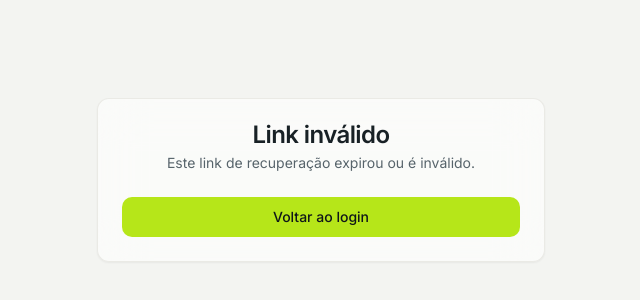
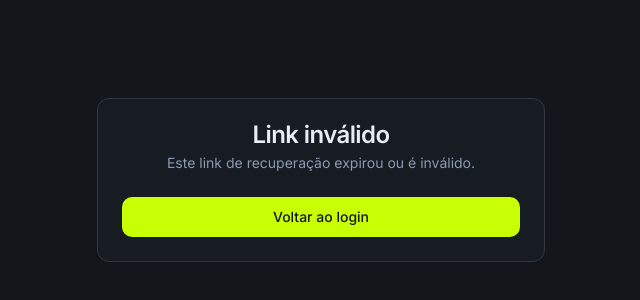
Before and after one commit to augustodeazevedo-beep/studyai-plataforma, a React (Vite) app: page /reset-password in a window 1280 px wide. Shown: the part 220-520 px from the top of the page, without its empty margins (319-959 px from the left). Built offline with nearby package versions, Linux system fonts and the light colour scheme; no server answers; the HTML template or start-up script is replaced by a standard one.

Commit message:
refactor: apply Advocacy.AI Visual Identity v2.1 dark theme to Study.AI

```diff
--- a/src/index.css
+++ b/src/index.css
@@ -1,142 +1,301 @@
-@import url('https://fonts.googleapis.com/css2?family=Space+Grotesk:wght@300;400;500;600;700&family=Inter:wght@300;400;500;600;700&display=swap');
+@import url('https://fonts.googleapis.com/css2?family=Space+Grotesk:wght@400;500;600;700&family=Inter:wght@400;500;600;700;800&family=JetBrains+Mono:wght@400;500;600&display=swap');
 
 @tailwind base;
 @tailwind components;
 @tailwind utilities;
 
+/* ============================================================
+   Study.AI — Advocacy.AI Visual Identity v2.1
+   Legal AI Lab | AI-Native | Neural Link / Pedagogia Adaptativa
+   ============================================================ */
+
 @layer base {
   :root {
-    --background: 200 25% 7%;
-    --foreground: 70 30% 94%;
-
-    --card: 200 22% 11%;
-    --card-foreground: 70 30% 94%;
-
-    --popover: 200 22% 11%;
-    --popover-foreground: 70 30% 94%;
-
-    --primary: 74 86% 62%;
-    --primary-foreground: 200 25% 8%;
-
-    --secondary: 200 18% 16%;
-    --secondary-foreground: 70 30% 94%;
-
-    --muted: 200 14% 14%;
-    --muted-foreground: 200 10% 62%;
-
-    --accent: 188 85% 22%;
-    --accent-foreground: 188 85% 78%;
-
-    --destructive: 0 72% 51%;
-    --destructive-foreground: 210 40% 98%;
-
-    --border: 200 15% 18%;
-    --input: 200 15% 18%;
-    --ring: 74 86% 62%;
-
+    /* Grafite metalizado escuro #14171C */
+    --background: 217 17% 9%;
+    --foreground: 210 28% 93%;
+    --card: 219 21% 13%;
+    --card-foreground: 210 28% 93%;
+    --popover: 219 21% 13%;
+    --popover-foreground: 210 28% 93%;
+    /* Verde limão neon #D4FF00 - 5% usage */
+    --primary: 73 100% 51%;
+    --primary-foreground: 217 17% 9%;
+    /* Muted #8A99B1 */
+    --secondary: 217 20% 62%;
+    --secondary-foreground: 210 28% 93%;
+    --muted: 219 21% 13%;
+    --muted-foreground: 217 20% 62%;
+    /* Ciano técnico #1DC9E8 */
+    --accent: 189 82% 51%;
+    --accent-foreground: 217 17% 9%;
+    --destructive: 0 84% 60%;
+    --destructive-foreground: 0 0% 100%;
+    /* Border #303841 */
+    --border: 212 15% 22%;
+    --input: 212 15% 22%;
+    --ring: 73 100% 51%;
     --radius: 0.75rem;
-
-    --sidebar-background: 200 22% 9%;
-    --sidebar-foreground: 70 30% 94%;
-    --sidebar-primary: 74 86% 62%;
-    --sidebar-primary-foreground: 200 25% 8%;
-    --sidebar-accent: 200 14% 14%;
-    --sidebar-accent-foreground: 70 30% 94%;
-    --sidebar-border: 200 15% 18%;
-    --sidebar-ring: 74 86% 62%;
-
-    --success: 142 76% 42%;
-    --success-foreground: 210 40% 98%;
-    --warning: 38 92% 50%;
-    --warning-foreground: 200 25% 8%;
-    --info: 188 85% 51%;
-    --info-foreground: 200 25% 8%;
-
-    --gradient-primary: linear-gradient(135deg, hsl(74, 86%, 62%), hsl(188, 85%, 51%));
-    --gradient-accent: linear-gradient(135deg, hsl(74, 86%, 62%), hsl(200, 25%, 12%));
-    --gradient-surface: linear-gradient(180deg, hsl(200, 22%, 11%), hsl(200, 25%, 7%));
-
-    --shadow-glow: 0 0 20px hsl(74 86% 62% / 0.30);
-    --shadow-glow-strong: 0 0 48px hsl(74 86% 62% / 0.45);
-  }
-
-  .dark {
-    --background: 200 25% 7%;
-    --foreground: 70 30% 94%;
-  }
-
-  :root:not(.dark) {
-    --background: 70 12% 95%;
-    --foreground: 200 22% 12%;
-    --card: 0 0% 100%;
-    --card-foreground: 200 22% 12%;
-    --popover: 0 0% 100%;
-    --popover-foreground: 200 22% 12%;
-    --primary: 74 80% 50%;
-    --primary-foreground: 200 25% 8%;
-    --secondary: 70 10% 90%;
-    --secondary-foreground: 200 22% 12%;
-    --muted: 70 10% 92%;
-    --muted-foreground: 200 10% 38%;
-    --accent: 188 70% 90%;
-    --accent-foreground: 188 85% 24%;
-    --destructive: 0 72% 51%;
-    --destructive-foreground: 0 0% 100%;
-    --border: 70 10% 84%;
-    --input: 70 10% 84%;
-    --ring: 74 80% 50%;
-    --sidebar-background: 70 12% 95%;
-    --sidebar-foreground: 200 22% 12%;
-    --sidebar-primary: 74 80% 50%;
-    --sidebar-primary-foreground: 200 25% 8%;
-    --sidebar-accent: 70 10% 90%;
-    --sidebar-accent-foreground: 200 22% 12%;
-    --sidebar-border: 70 10% 84%;
-    --sidebar-ring: 74 80% 50%;
-    --success: 142 76% 36%;
-    --success-foreground: 0 0% 100%;
-    --warning: 38 92% 50%;
-    --warning-foreground: 200 25% 8%;
-    --info: 188 85% 40%;
-    --info-foreground: 0 0% 100%;
-    --gradient-primary: linear-gradient(135deg, hsl(74, 80%, 50%), hsl(188, 85%, 45%));
-    --gradient-accent: linear-gradient(135deg, hsl(74, 80%, 50%), hsl(200, 22%, 14%));
-    --gradient-surface: linear-gradient(180deg, hsl(0, 0%, 100%), hsl(70, 12%, 95%));
-    --shadow-glow: 0 0 20px hsl(74 80% 50% / 0.20);
-    --shadow-glow-strong: 0 0 40px hsl(74 80% 50% / 0.30);
+    /* Sidebar */
+    --sidebar-background: 219 21% 11%;
+    --sidebar-foreground: 210 28% 93%;
+    --sidebar-primary: 73 100% 51%;
+    --sidebar-primary-foreground: 217 17% 9%;
+    --sidebar-accent: 212 15% 22%;
+    --sidebar-accent-foreground: 210 28% 93%;
+    --sidebar-border: 212 15% 22%;
+    --sidebar-ring: 73 100% 51%;
   }
 }
 
 @layer base {
-  * {
-    @apply border-border;
+  * { @apply border-border; }
+  body {
+    @apply bg-background text-foreground antialiased;
+    font-family: 'Inter', system-ui, sans-serif;
+    background-image: radial-gradient(circle, hsl(212 15% 22% / 0.4) 1px, transparent 1px);
+    background-size: 24px 24px;
+    background-attachment: fixed;
   }
-
-  body {
-    @apply bg-background text-foreground font-sans antialiased;
-    font-family: 'Inter', sans-serif;
-  }
-
-  h1, h2, h3, h4, h5, h6 {
-    font-family: 'Space Grotesk', sans-serif;
+  h1,h2,h3,h4,h5,h6 {
+    font-family: 'Space Grotesk', 'Inter', sans-serif;
+    font-weight: 700;
   }
 }
 
 @layer utilities {
-  .text-gradient {
+  .font-mono-data { font-family: 'JetBrains Mono', monospace; }
+  .font-display { font-family: 'Space Grotesk', sans-serif; }
+  .neon-ai { color: hsl(73 100% 51%); text-shadow: 0 0 8px rgba(212,255,0,0.4); }
+  .text-neon { color: hsl(73 100% 51%); }
+  .text-cyan { color: hsl(189 82% 51%); }
+  .gradient-text {
     @apply bg-clip-text text-transparent;
-    background-image: var(--gradient-primary);
+    background-image: linear-gradient(135deg, hsl(73 100% 51%), hsl(189 82% 51%));
+  }
+  .glass {
+    background: rgba(27, 32, 41, 0.6);
+    backdrop-filter: blur(8px);
+    border: 1px solid hsl(212 15% 22%);
+  }
+  .glow-border { box-shadow: 0 0 0 1px hsl(73 100% 51% / 0.15), 0 0 20px -5px hsl(73 100% 51% / 0.12); }
+  .glow-border-hover:hover { box-shadow: 0 0 0 1px hsl(73 100% 51% / 0.35), 0 0 30px -5px hsl(73 100% 51% / 0.2); }
+  .glow-cyan { box-shadow: 0 0 0 1px hsl(189 82% 51% / 0.2), 0 0 20px -5px hsl(189 82% 51% / 0.15); }
+  .byline { font-family: 'Inter', sans-serif; font-size: 0.75rem; font-weight: 500; color: hsl(217 20% 62%); letter-spacing: 0.04em; }
+  .panel-graphite { background: hsl(219 21% 11%); color: hsl(210 28% 93%); border: 1px solid hsl(212 15% 22%); }
+  .ai-processing-bar {
+    background: linear-gradient(90deg, hsl(73 100% 51%), hsl(189 82% 51%), hsl(73 100% 51%));
+    background-size: 200% 100%;
+    animation: ai-scan 2s linear infinite;
+    height: 2px;
+  }
+  @keyframes ai-scan { 0% { background-position: 0% 50%; } 100% { background-position: 200% 50%; } }
+  .data-mono { font-family: 'JetBrains Mono', monospace; font-size: 0.85rem; color: hsl(189 82% 51%); letter-spacing: 0.04em; }
+  .badge-ai-native { font-size: 0.6rem; font-weight: 500; letter-spacing: 0.08em; color: hsl(217 20% 62%); text-transform: uppercase; }
+
+  /* ----------------------------------------------------------
+     Study.AI — Product-specific utilities
+     Neural Link | Brain/Circuit Isotipo | Pedagogia Adaptativa
+     ---------------------------------------------------------- */
+
+  /* ---- .neural-pulse — pulsing cyan glow for brain/circuit isotipo ---- */
+  .neural-pulse {
+    animation: neural-pulse-anim 2.4s ease-in-out infinite;
+    color: hsl(189 82% 51%);
+  }
+  @keyframes neural-pulse-anim {
+    0%, 100% {
+      filter: drop-shadow(0 0 4px hsl(189 82% 51% / 0.5))
+              drop-shadow(0 0 10px hsl(189 82% 51% / 0.25));
+      opacity: 1;
+    }
+    50% {
+      filter: drop-shadow(0 0 8px hsl(189 82% 51% / 0.8))
+              drop-shadow(0 0 20px hsl(189 82% 51% / 0.4))
+              drop-shadow(0 0 40px hsl(189 82% 51% / 0.15));
+      opacity: 0.88;
+    }
   }
 
-  .glow {
-    box-shadow: var(--shadow-glow);
+  /* Box variant of neural-pulse (for container elements, not SVG) */
+  .neural-pulse-box {
+    animation: neural-pulse-box-anim 2.4s ease-in-out infinite;
+  }
+  @keyframes neural-pulse-box-anim {
+    0%, 100% {
+      box-shadow:
+        0 0 0 1px hsl(189 82% 51% / 0.2),
+        0 0 12px -3px hsl(189 82% 51% / 0.3);
+    }
+    50% {
+      box-shadow:
+        0 0 0 1px hsl(189 82% 51% / 0.45),
+        0 0 24px -3px hsl(189 82% 51% / 0.5),
+        0 0 48px -8px hsl(189 82% 51% / 0.2);
+    }
   }
 
-  .glow-strong {
-    box-shadow: var(--shadow-glow-strong);
+  /* Circuit node dot — small connection point in neural link graphics */
+  .neural-node {
+    display: inline-block;
+    width: 8px; height: 8px; border-radius: 50%;
+    background: hsl(189 82% 51%);
+    box-shadow: 0 0 6px hsl(189 82% 51% / 0.7);
+    animation: neural-pulse-anim 2.4s ease-in-out infinite;
+  }
+  .neural-node.neon {
+    background: hsl(73 100% 51%);
+    box-shadow: 0 0 6px hsl(73 100% 51% / 0.7);
+    animation: pulse-neon-study 2.4s ease-in-out infinite;
+  }
+  @keyframes pulse-neon-study {
+    0%, 100% { box-shadow: 0 0 6px hsl(73 100% 51% / 0.7); }
+    50%       { box-shadow: 0 0 14px hsl(73 100% 51% / 0.9); }
   }
 
-  .glass {
-    @apply bg-card/60 backdrop-blur-xl border border-border/50;
+  /* ---- .adaptive-badge — "Inteligência Pedagógica Adaptativa" subtitle ---- */
+  .adaptive-badge {
+    display: inline-flex;
+    align-items: center;
+    gap: 0.5rem;
+    font-family: 'Inter', sans-serif;
+    font-size: 0.68rem;
+    font-weight: 500;
+    letter-spacing: 0.08em;
+    text-transform: uppercase;
+    color: hsl(217 20% 62%);
+    padding: 0.3rem 0.8rem 0.3rem 0.6rem;
+    border-radius: 9999px;
+    background: hsl(219 21% 13%);
+    border: 1px solid hsl(212 15% 22%);
+    position: relative;
+    overflow: hidden;
   }
-}
+  /* Shimmer sweep on the badge */
+  .adaptive-badge::before {
+    content: '';
+    position: absolute; top: 0; left: -100%; width: 60%; height: 100%;
+    background: linear-gradient(90deg, transparent, hsl(189 82% 51% / 0.08), transparent);
+    animation: badge-shimmer 3.5s ease-in-out infinite;
+  }
+  @keyframes badge-shimmer {
+    0%   { left: -100%; }
+    60%  { left: 140%; }
+    100% { left: 140%; }
+  }
+  /* Leading dot indicator inside .adaptive-badge */
+  .adaptive-badge::after {
+    content: '';
+    display: inline-block;
+    width: 5px; height: 5px; border-radius: 50%;
+    background: hsl(189 82% 51%);
+    box-shadow: 0 0 5px hsl(189 82% 51% / 0.8);
+    flex-shrink: 0;
+    order: -1;
+    animation: neural-pulse-anim 2.4s ease-in-out infinite;
+  }
+
+  /* Learning progress bar */
+  .learning-progress {
+    height: 4px;
+    border-radius: 9999px;
+    background: hsl(212 15% 22%);
+    overflow: hidden;
+  }
+  .learning-progress-fill {
+    height: 100%;
+    border-radius: 9999px;
+    background: linear-gradient(90deg, hsl(189 82% 51%), hsl(73 100% 51%));
+    transition: width 0.5s cubic-bezier(0.4, 0, 0.2, 1);
+    box-shadow: 0 0 8px hsl(189 82% 51% / 0.5);
+  }
+
+  /* Module / lesson card */
+  .lesson-card {
+    background: hsl(219 21% 13%);
+    border: 1px solid hsl(212 15% 22%);
+    border-radius: var(--radius);
+    padding: 1.1rem 1.25rem;
+    display: flex; flex-direction: column; gap: 0.6rem;
+    transition: border-color 0.2s ease, box-shadow 0.2s ease;
+  }
+  .lesson-card:hover {
+    border-color: hsl(189 82% 51% / 0.3);
+    box-shadow: 0 0 0 1px hsl(189 82% 51% / 0.08), 0 4px 20px -4px hsl(189 82% 51% / 0.1);
+  }
+  .lesson-card.completed {
+    border-color: hsl(73 100% 51% / 0.2);
+  }
+  .lesson-card.active {
+    border-color: hsl(189 82% 51% / 0.4);
+    box-shadow: 0 0 0 1px hsl(189 82% 51% / 0.12), 0 4px 20px -4px hsl(189 82% 51% / 0.15);
+  }
+
+  /* Difficulty level badge */
+  .badge-level-basico {
+    font-size: 0.6rem; font-weight: 600; letter-spacing: 0.06em;
+    text-transform: uppercase; padding: 0.15rem 0.5rem;
+    border-radius: 9999px;
+    background: hsl(73 100% 51% / 0.1); color: hsl(73 100% 51%);
+    border: 1px solid hsl(73 100% 51% / 0.25);
+  }
+  .badge-level-intermediario {
+    font-size: 0.6rem; font-weight: 600; letter-spacing: 0.06em;
+    text-transform: uppercase; padding: 0.15rem 0.5rem;
+    border-radius: 9999px;
+    background: hsl(189 82% 51% / 0.1); color: hsl(189 82% 51%);
+    border: 1px solid hsl(189 82% 51% / 0.25);
+  }
+  .badge-level-avancado {
+    font-size: 0.6rem; font-weight: 600; letter-spacing: 0.06em;
+    text-transform: uppercase; padding: 0.15rem 0.5rem;
+    border-radius: 9999px;
+    background: hsl(270 60% 65% / 0.1); color: hsl(270 60% 75%);
+    border: 1px solid hsl(270 60% 65% / 0.25);
+  }
+
+  /* AI recommendation chip */
+  .chip-recomendado-ia {
+    display: inline-flex; align-items: center; gap: 0.35rem;
+    font-size: 0.65rem; font-weight: 500; letter-spacing: 0.04em;
+    padding: 0.2rem 0.6rem;
+    border-radius: var(--radius);
+    background: hsl(73 100% 51% / 0.08);
+    color: hsl(73 100% 51%);
+    border: 1px solid hsl(73 100% 51% / 0.2);
+    animation: none;
+  }
+  .chip-recomendado-ia::before {
+    content: '';
+    display: inline-block; width: 6px; height: 6px;
+    border-radius: 50%;
+    background: hsl(73 100% 51%);
+    box-shadow: 0 0 6px hsl(73 100% 51% / 0.7);
+    animation: pulse-neon-study 2s ease-in-out infinite;
+  }
+
+  /* Quiz answer option */
+  .quiz-option {
+    display: flex; align-items: center; gap: 0.75rem;
+    padding: 0.75rem 1rem;
+    border-radius: var(--radius);
+    border: 1px solid hsl(212 15% 22%);
+    background: hsl(219 21% 13%);
+    cursor: pointer;
+    transition: border-color 0.15s, background 0.15s;
+    font-size: 0.88rem;
+    color: hsl(210 28% 93%);
+  }
+  .quiz-option:hover { border-color: hsl(189 82% 51% / 0.35); background: hsl(219 21% 16%); }
+  .quiz-option.selected { border-color: hsl(189 82% 51%); background: hsl(189 82% 51% / 0.08); }
+  .quiz-option.correct  { border-color: hsl(73 100% 51%); background: hsl(73 100% 51% / 0.08); color: hsl(73 100% 51%); }
+  .quiz-option.wrong    { border-color: hsl(0 84% 60%); background: hsl(0 84% 60% / 0.08); color: hsl(0 84% 70%); }
+
+  /* Neon divider rule */
+  .rule-neon {
+    height: 1px;
+    background: linear-gradient(90deg, transparent, hsl(73 100% 51% / 0.4), transparent);
+    border: none;
+    margin: 1.5rem 0;
+  }
+                }
```
